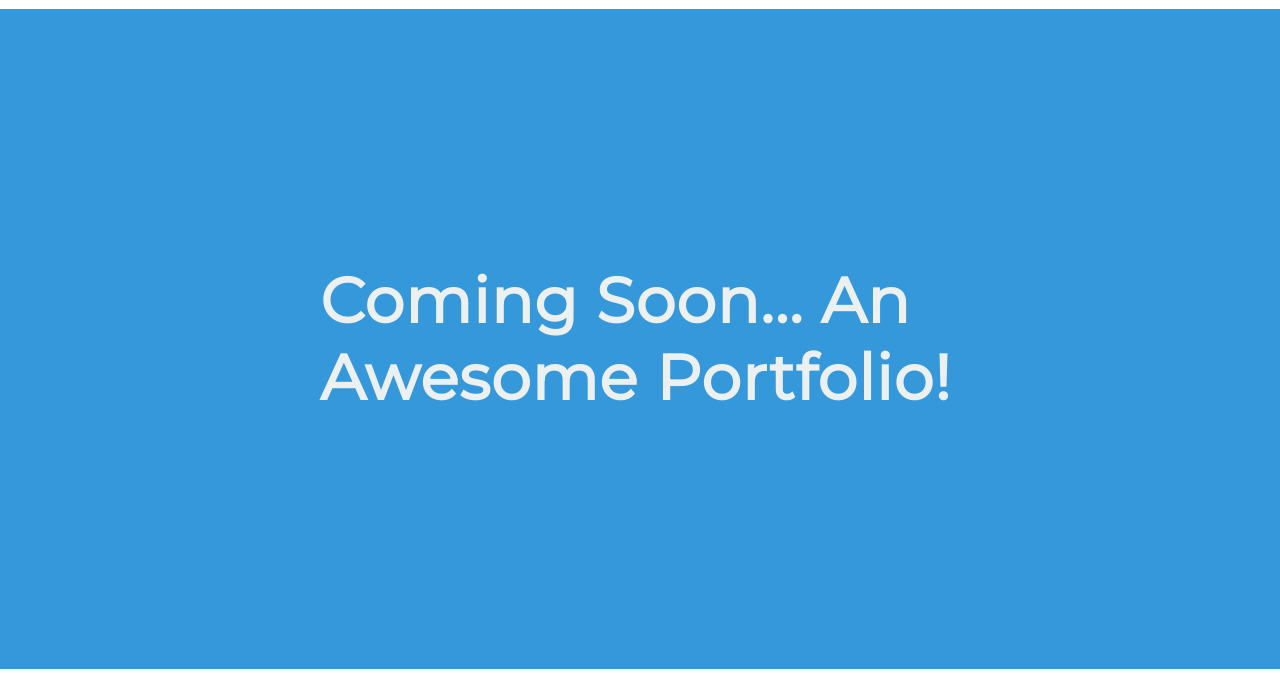
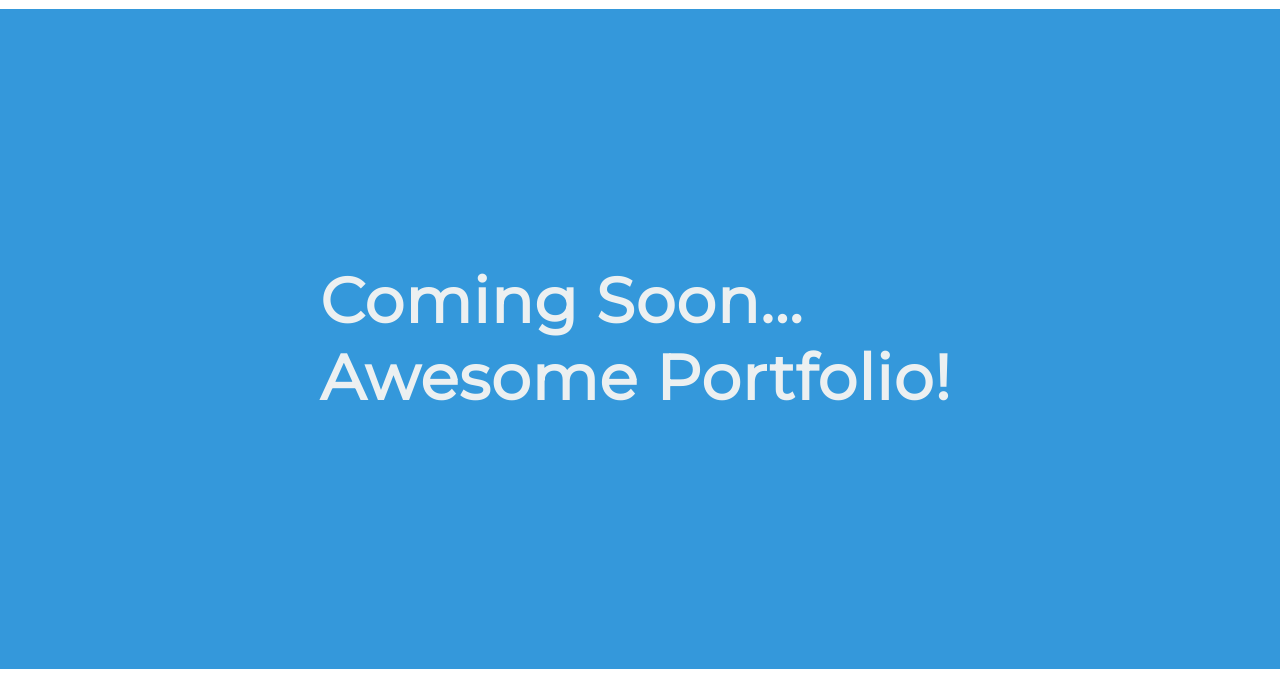
Before and after one commit to dukes5555/my-portfolio, a plain HTML site: page index.html in a window 1280 px wide. Shown: the part 119-800 px from the top of the page. Drawn offline with Linux system fonts and the light colour scheme.

Commit message:
another index.html change

```diff
--- a/index.html
+++ b/index.html
@@ -56,7 +56,7 @@
 
     <section class="background--skyBlue section">
       <h2 class="color--cloud margin--none section__text--centered">
-        Coming Soon... An Awesome Portfolio!
+        Coming Soon... Awesome Portfolio!
       </h2>
     </section>
 
```
